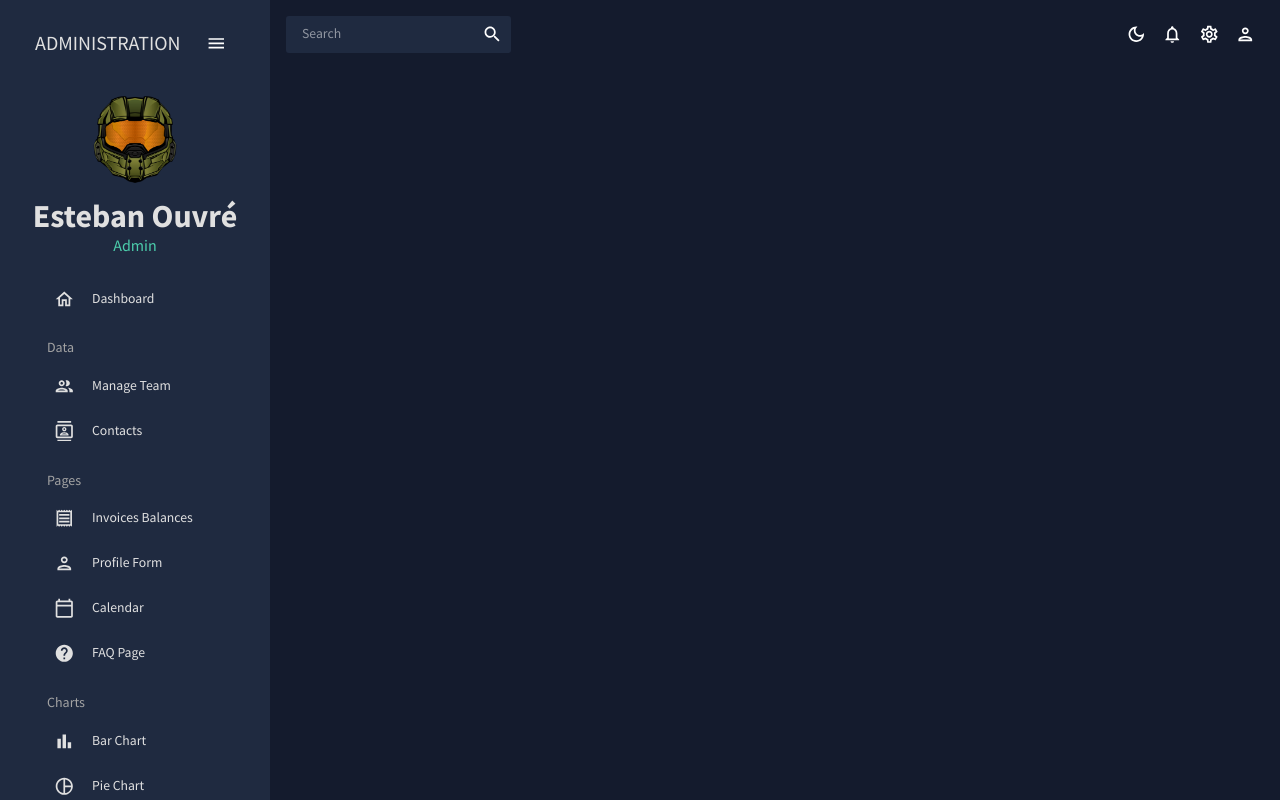
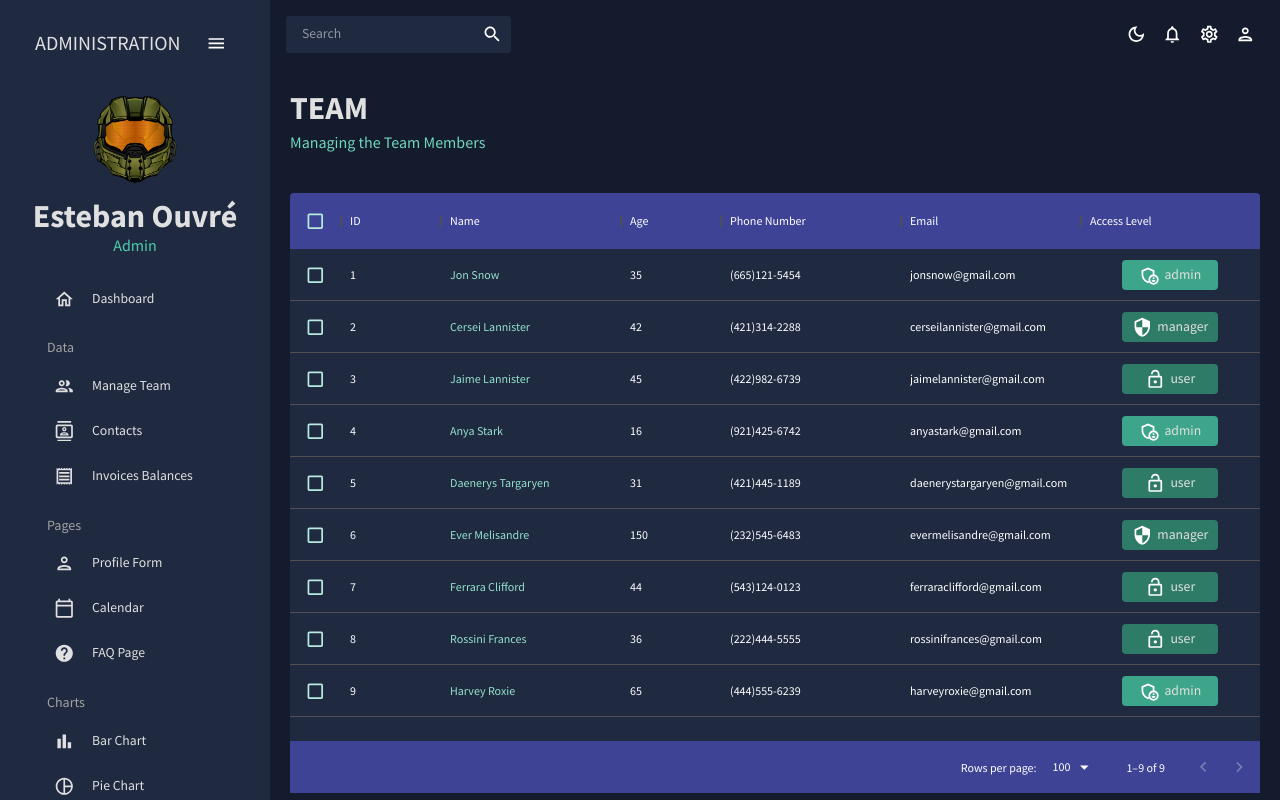
Before and after one commit to Zoumbar/admin-dashboard, a React (Vite) app: page /team in a window 1280 px wide. Built offline with nearby package versions, Linux system fonts and the light colour scheme.

Commit message:
Data Grid for : Invoices - Contacts - Team

```diff
--- a/src/App.jsx
+++ b/src/App.jsx
@@ -5,9 +5,9 @@
 import SideBar from "./scenes/global/sideBar"
 import {Routes, Route} from "react-router-dom"
 import Dashboard from "./scenes/dashboard"
-// import Team from "./scenes/team"
-// import Invoice from "./scenes/invoice"
-// import Contacts from "./scenes/contacts"
+import Team from "./scenes/team/index.jsx"
+import Invoices from "./scenes/invoices/index.jsx"
+import Contacts from "./scenes/contacts"
 // import Bar from "./scenes/bar"
 // import Form from "./scenes/form"
 // import Line from "./scenes/line"
@@ -29,9 +29,9 @@
             <Topbar />
             <Routes>
               <Route path="/" element={<Dashboard />} />
-              {/* <Route path="/team" element={<Team />} /> */}
-              {/* <Route path="/invoice" element={<Invoice />} /> */}
-              {/* <Route path="/contacts" element={<Contacts />} /> */}
+              <Route path="/team" element={<Team />} />
+              <Route path="/invoices" element={<Invoices />} />
+              <Route path="/contacts" element={<Contacts />} />
               {/* <Route path="/form" element={<Form />} /> */}
               {/* <Route path="/bar" element={<Bar />} /> */}
               {/* <Route path="/line" element={<Line />} /> */}
--- /dev/null
+++ b/src/scenes/contacts/index.jsx
@@ -0,0 +1,85 @@
+import { Box, Typography, useTheme } from "@mui/material";
+import { DataGrid, GridToolbar } from "@mui/x-data-grid";
+import { tokens } from "../../theme";
+import { mockDataContacts } from "../../data/mockData";
+import Header from "../../components/Header";
+
+const Contacts = () => {
+  const theme = useTheme();
+  const colors = tokens(theme.palette.mode);
+  const columns = [
+    { field: "id", headerName: "ID", flex: 0.5 },
+    { field: "registrarId", headerName: "Regristrar ID" },
+    {
+      field: "name",
+      headerName: "Name",
+      flex: 1,
+      cellClassName: "name-column--cell",
+    },
+    {
+      field: "age",
+      headerName: "Age",
+      type: "number",
+      headerAlign: "left",
+      align: "left",
+    },
+    {
+      field: "phone",
+      headerName: "Phone Number",
+      flex: 1,
+    },
+    {
+      field: "email",
+      headerName: "Email",
+      flex: 1,
+    },
+    { field: "adress", headerName: "Adress", flex: 1 },
+    { field: "city", headerName: "City", flex: 1 },
+    { field: "zipCode", headerName: "ZipCode", flex: 1 },
+  ];
+
+  return (
+    <Box m="20px">
+      <Header
+        title="CONTACTS"
+        subtitle="List of contacts for future references"
+      />
+      <Box
+        m="40px 0 0 0"
+        height="75vh"
+        sx={{
+          "& .MuiDataGrid-root": {
+            border: "none",
+          },
+          "& .MuiDataGrid-cell": {
+            borderBottom: "none",
+          },
+          "& .name-column--cell": {
+            color: colors.greenAccent[300],
+          },
+          "& .MuiDataGrid-columnHeaders": {
+            backgroundColor: colors.blueAccent[700],
+            borderBottom: "none",
+          },
+          "& .MuiDataGrid-virtualScroller": {
+            backgroundColor: colors.primary[400],
+          },
+          "& .MuiDataGrid-footerContainer": {
+            borderTop: "none",
+            backgroundColor: colors.blueAccent[700],
+          },
+          "& .MuiCheckbox-root": {
+            color: `${colors.greenAccent[200]} !important`,
+          },
+          "& .MuiDataGrid-toolbarContainer .MuiButton-text": {
+            color: `${colors.grey[100]}!important`,
+          },
+        }}
+      >
+        <DataGrid checkboxSelection rows={mockDataContacts} columns={columns} components={{Toolbar: GridToolbar}}/>
+      </Box>
+    </Box>
+  );
+};
+
+export default Contacts;
--- a/src/scenes/dashboard/index.jsx
+++ b/src/scenes/dashboard/index.jsx
@@ -1,9 +1,15 @@
-import React from 'react'
+import { Box } from "@mui/system";
+import React from "react";
+import Header from "../../components/Header";
 
 const Dashboard = () => {
   return (
-    <div>Dashboard</div>
-  )
-}
+    <Box m="20px">
+      <Box display="flex" justifyContent="space-between" alignItems="center">
+        <Header title="DASHBOARD" subtitle="Welcome to you Dashboard" />
+      </Box>
+    </Box>
+  );
+};
 
-export default Dashboard
+export default Dashboard;
--- a/src/scenes/global/sideBar.jsx
+++ b/src/scenes/global/sideBar.jsx
@@ -139,7 +139,6 @@
               selected={selected}
               setSelected={setSelected}
             />
-            <Typography variant="h6" color={colors.grey[300]} sx={{m: "15px 0 5px 20px "}}>Pages</Typography>
             <Item
               title="Invoices Balances"
               to="/invoices"
@@ -147,6 +146,7 @@
               selected={selected}
               setSelected={setSelected}
             />
+            <Typography variant="h6" color={colors.grey[300]} sx={{m: "15px 0 5px 20px "}}>Pages</Typography>
             <Item
               title="Profile Form"
               to="/form"
--- /dev/null
+++ b/src/scenes/invoices/index.jsx
@@ -0,0 +1,83 @@
+import { Box, Typography, useTheme } from "@mui/material";
+import { DataGrid } from "@mui/x-data-grid";
+import { tokens } from "../../theme";
+import { mockDataInvoices } from "../../data/mockData";
+import Header from "../../components/Header";
+
+const Invoices = () => {
+  const theme = useTheme();
+  const colors = tokens(theme.palette.mode);
+  const columns = [
+    { field: "id", headerName: "ID" },
+    {
+      field: "name",
+      headerName: "Name",
+      flex: 1,
+      cellClassName: "name-column--cell",
+    },
+    {
+      field: "email",
+      headerName: "Email",
+      flex: 1,
+    },
+    {
+      field: "phone",
+      headerName: "Phone Number",
+      flex: 1,
+    },
+    {
+      field: "cost",
+      headerName: "Cost",
+      flex: 1,
+      renderCell: (params) => {
+        <Typography color={colors.greenAccent[500]}>
+          ${params.row.cost}
+        </Typography>;
+      },
+    },
+    { field: "date", headerName: "Date", flex: 1 },
+  ];
+
+  return (
+    <Box m="20px">
+      <Header title="INVOICES" subtitle="List of Invoices Balances" />
+      <Box
+        m="40px 0 0 0"
+        height="75vh"
+        sx={{
+          "& .MuiDataGrid-root": {
+            border: "none",
+          },
+          "& .MuiDataGrid-cell": {
+            borderBottom: "none",
+          },
+          "& .name-column--cell": {
+            color: colors.greenAccent[300],
+          },
+          "& .MuiDataGrid-columnHeaders": {
+            backgroundColor: colors.blueAccent[700],
+            borderBottom: "none",
+          },
+          "& .MuiDataGrid-virtualScroller": {
+            backgroundColor: colors.primary[400],
+          },
+          "& .MuiDataGrid-footerContainer": {
+            borderTop: "none",
+            backgroundColor: colors.blueAccent[700],
+          },
+          "& .MuiCheckbox-root": {
+            color: `${colors.greenAccent[200]} !important`,
+          },
+        }}
+      >
+        <DataGrid
+          checkboxSelection
+          rows={mockDataInvoices}
+          columns={columns}
+        />
+      </Box>
+    </Box>
+  );
+};
+
+export default Invoices;
--- /dev/null
+++ b/src/scenes/team/index.jsx
@@ -0,0 +1,109 @@
+import { Box, Typography, useTheme } from "@mui/material";
+import { DataGrid } from "@mui/x-data-grid";
+import { tokens } from "../../theme";
+import { mockDataTeam } from "../../data/mockData";
+import AdminPanelSettingsOutlinedIcon from "@mui/icons-material/AdminPanelSettingsOutlined";
+import LockOpenOutlinedIcon from "@mui/icons-material/LockOpenOutlined";
+import SecurityOutlinedIcon from "@mui/icons-material/SecurityOutlined";
+import Header from "../../components/Header";
+
+const Team = () => {
+  const theme = useTheme();
+  const colors = tokens(theme.palette.mode);
+  const columns = [
+    { field: "id", headerName: "ID" },
+    {
+      field: "name",
+      headerName: "Name",
+      flex: 1,
+      cellClassName: "name-column--cell",
+    },
+    {
+      field: "age",
+      headerName: "Age",
+      type: "number",
+      headerAlign: "left",
+      align: "left",
+    },
+    {
+      field: "phone",
+      headerName: "Phone Number",
+      flex: 1,
+    },
+    {
+      field: "email",
+      headerName: "Email",
+      flex: 1,
+    },
+    {
+      field: "accessLevel",
+      headerName: "Access Level",
+      flex: 1,
+      renderCell: ({ row: { access } }) => {
+        return (
+          <Box
+            width="60%"
+            m="0 auto"
+            p="5px"
+            display="flex"
+            justifyContent="center"
+            backgroundColor={
+              access === "admin"
+                ? colors.greenAccent[600]
+                : access === "manager"
+                ? colors.greenAccent[700]
+                : colors.greenAccent[700]
+            }
+            borderRadius="4px"
+          >
+            {access === "admin" && <AdminPanelSettingsOutlinedIcon />}
+            {access === "manager" && <SecurityOutlinedIcon />}
+            {access === "user" && <LockOpenOutlinedIcon />}
+            <Typography color={colors.grey[100]} sx={{ ml: "5px" }}>
+              {access}
+            </Typography>
+          </Box>
+        );
+      },
+    },
+  ];
+
+  return (
+    <Box m="20px">
+      <Header title="TEAM" subtitle="Managing the Team Members" />
+      <Box
+        m="40px 0 0 0"
+        height="75vh"
+        sx={{
+          "& .MuiDataGrid-root": {
+            border: "none",
+          },
+          "& .MuiDataGrid-cell": {
+            borderBottom: "none",
+          },
+          "& .name-column--cell": {
+            color: colors.greenAccent[300],
+          },
+          "& .MuiDataGrid-columnHeaders": {
+            backgroundColor: colors.blueAccent[700],
+            borderBottom: "none",
+          },
+          "& .MuiDataGrid-virtualScroller": {
+            backgroundColor: colors.primary[400],
+          },
+          "& .MuiDataGrid-footerContainer": {
+            borderTop: "none",
+            backgroundColor: colors.blueAccent[700],
+          },
+          "& .MuiCheckbox-root": {
+            color: `${colors.greenAccent[200]} !important`,
+          },
+        }}
+      >
+        <DataGrid checkboxSelection rows={mockDataTeam} columns={columns} />
+      </Box>
+    </Box>
+  );
+};
+
+export default Team;
```
